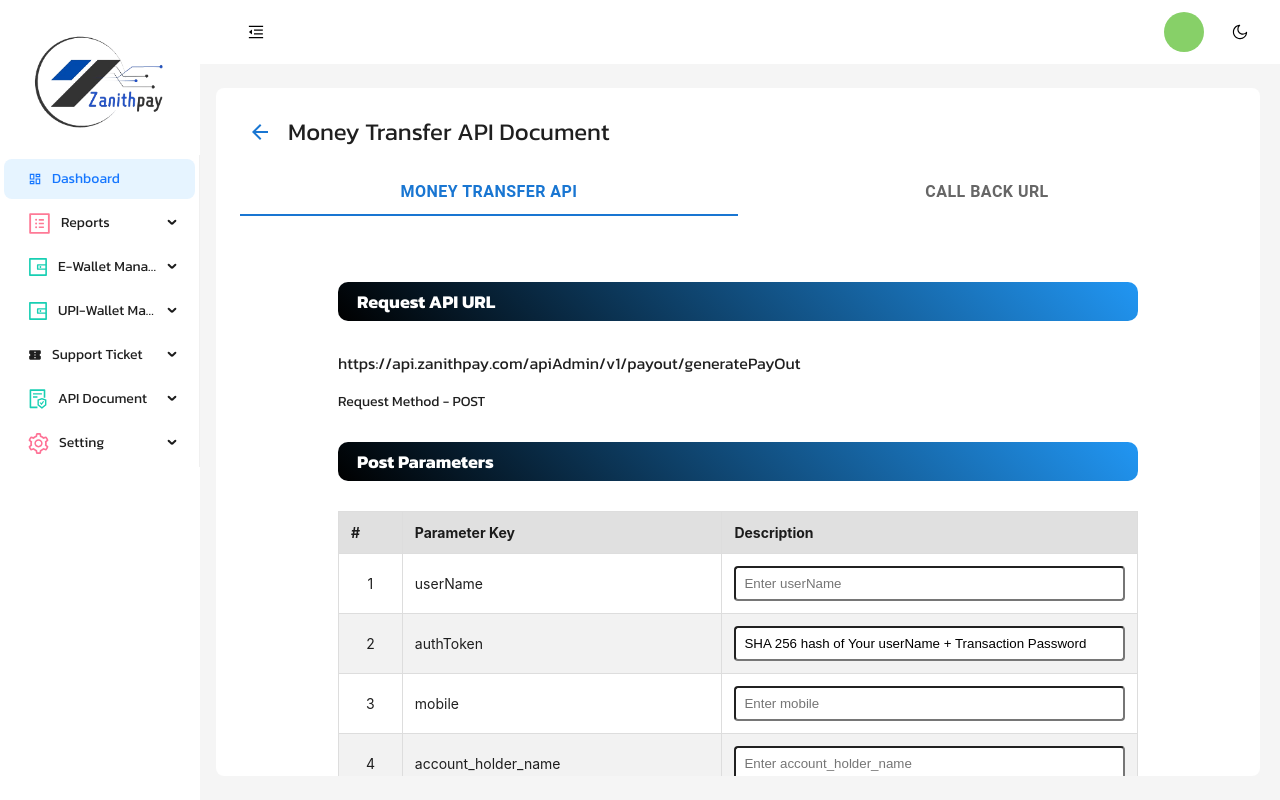
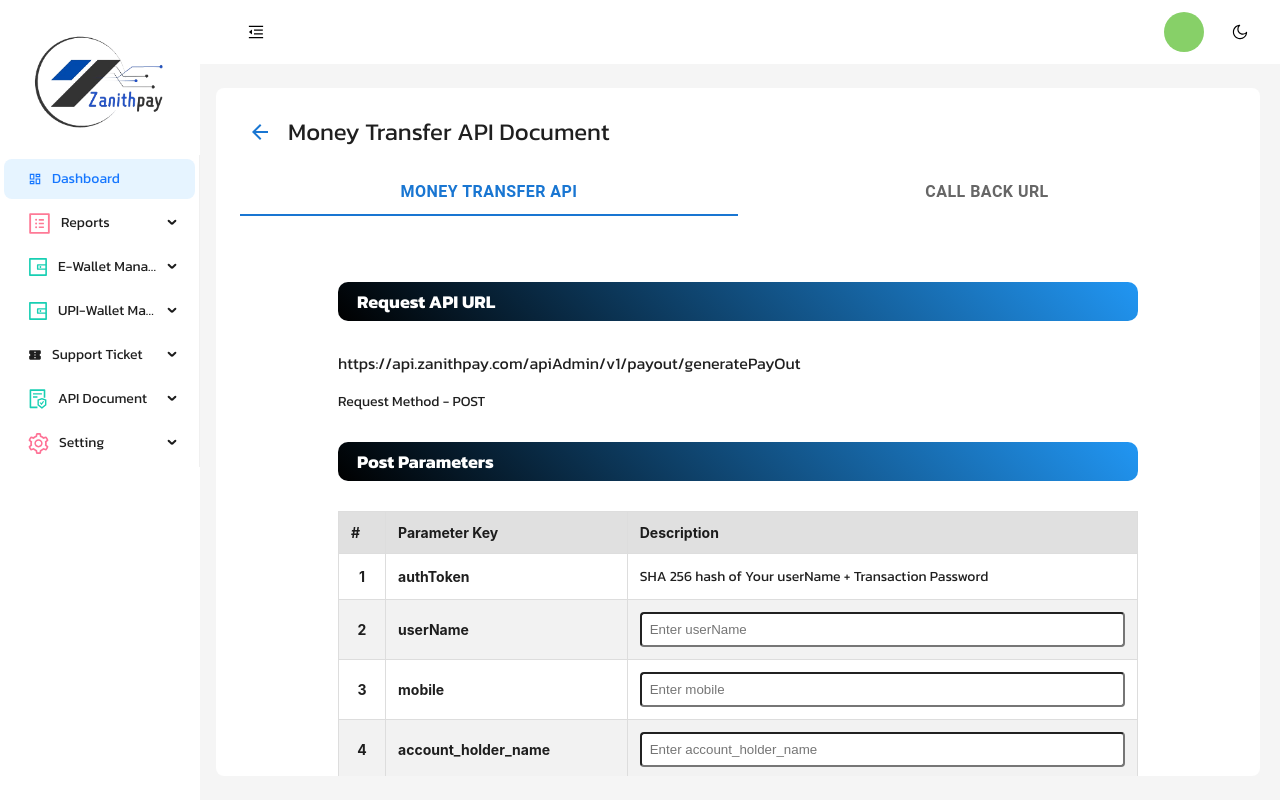
Before and after one commit to ajaydeveloper95/marwarpay-userPannel, a React (Vite) app: page /api-documents/payout in a window 1280 px wide. Built offline with nearby package versions, Linux system fonts and the light colour scheme; no server answers; sample sign-in values are in the browser's storage.

Commit message:
changefixed

```diff
--- a/src/Components/Tables/Apidocument/Gqrapi.jsx
+++ b/src/Components/Tables/Apidocument/Gqrapi.jsx
@@ -1,28 +1,21 @@
 import { useState, useEffect } from 'react';
 
 function Gqrapi() {
-
   const [formData, setFormData] = useState({
+    authToken: 'SHA 256 hash of Your userName + Transaction Password',
     userName: '',
-    authToken: 'SHA 256 hash of Your userName + Transaction Password',
     name: '',
     mobile: '',
     amount: '',
     trxId: ''
   });
 
-
   const [jsonOutput, setJsonOutput] = useState('');
-
-
-
-
 
   useEffect(() => {
     const jsonData = JSON.stringify(formData, null, 2);
     setJsonOutput(jsonData);
   }, [formData]);
-
 
   const handleChange = (e) => {
     const { name, value } = e.target;
@@ -31,9 +24,6 @@ function Gqrapi() {
       [name]: value
     }));
   };
-
-
-
 
   return (
     <div style={{ padding: '20px' }}>
@@ -55,9 +45,21 @@ function Gqrapi() {
                 </tr>
               </thead>
               <tbody>
+                {/* Place authToken as the second row */}
+                <tr>
+                  <td style={{ padding: '10px', borderBottom: '1px solid #eee' }}>1</td>
+                  <td style={{ padding: '10px', borderBottom: '1px solid #eee' }}>authToken</td>
+                  <td style={{ padding: '10px', borderBottom: '1px solid #eee' }}>
+                  <span style={{ fontWeight: 'normal' }}>{formData.authToken}</span>
+                  </td>
+                </tr>
+                {/* Render other fields, skipping authToken */}
                 {Object.entries(formData).map(([key, value], index) => (
+                  key !== 'authToken' && (
                     <tr key={index}>
-                    <td style={{ padding: '10px', borderBottom: '1px solid #eee' }}>{index + 1}</td>
+                      <td style={{ padding: '10px', borderBottom: '1px solid #eee' }}>
+                        {key === 'userName' ? 2 : index + 2} {/* Adjust numbering */}
+                      </td>
                       <td style={{ padding: '10px', borderBottom: '1px solid #eee' }}>{key}</td>
                       <td style={{ padding: '10px', borderBottom: '1px solid #eee' }}>
                         <input
@@ -76,13 +78,13 @@ function Gqrapi() {
                         />
                       </td>
                     </tr>
+                  )
                 ))}
               </tbody>
             </table>
             <p style={{ color: 'red', fontSize: '14px', marginTop: '10px' }}>
               Note: All Parameter keys are case sensitive.
             </p>
-
           </form>
         </div>
         <div className="json-output" style={{ marginBottom: '20px' }}>
@@ -104,11 +106,6 @@ function Gqrapi() {
             }, null, 2)}
           </pre>
         </div>
-
-
-
-
-
         <div>
           <h4>Response Parameters</h4>
           <table style={{ width: '100%', borderCollapse: 'collapse', marginTop: '20px' }}>
@@ -141,7 +138,6 @@ function Gqrapi() {
                 <td style={{ padding: '10px', borderBottom: '1px solid #eee' }}>txnID</td>
                 <td style={{ padding: '10px', borderBottom: '1px solid #eee' }}>QR Reference ID</td>
               </tr>
-
             </tbody>
           </table>
         </div>
--- a/src/Components/Tables/Apidocument/Moneytransfer.jsx
+++ b/src/Components/Tables/Apidocument/Moneytransfer.jsx
@@ -2,8 +2,8 @@ import { useState, useEffect } from 'react';
 
 function Moneytransfer() {
   const [formData, setFormData] = useState({
+    authToken: 'SHA 256 hash of Your userName + Transaction Password',
     userName: '',
-    authToken: 'SHA 256 hash of Your userName + Transaction Password',
     mobile: '',
     account_holder_name: '',
     account_no: '',
@@ -17,9 +17,9 @@ function Moneytransfer() {
   const [error] = useState('');
 
   useEffect(() => {
-    const jsonOutputData = JSON.stringify(formData, null, 2); // Just stringify formData directly
+    const jsonOutputData = JSON.stringify(formData, null, 2);
     setJsonOutput(jsonOutputData);
-  }, [formData]); // Re-run the effect when formData changes
+  }, [formData]);
 
   const handleChange = (e) => {
     const { name, value } = e.target;
@@ -47,10 +47,19 @@ function Moneytransfer() {
               </tr>
             </thead>
             <tbody>
+
+              <tr>
+                <td style={{fontWeight:'bold'}}>1</td>
+                <td style={{fontWeight:'bold'}}>authToken</td>
+                <td>
+                  <span>{formData.authToken}</span>
+                </td>
+              </tr>
               {Object.entries(formData).map(([key, value], index) => (
+                key !== 'authToken' && (
                   <tr key={index}>
-                  <td>{index + 1}</td>
-                  <td>{key}</td>
+                    <td style={{fontWeight:'bold'}}>{key === 'userName' ? 2 : index + 1}</td>
+                    <td style={{fontWeight:'bold'}}>{key}</td>
                     <td>
                       <input
                         type={key === 'txnpwd' ? 'password' : 'text'}
@@ -62,12 +71,13 @@ function Moneytransfer() {
                       />
                     </td>
                   </tr>
+                )
               ))}
             </tbody>
           </table>
         </div>
         <p className="clrred">Note:- All Parameter keys are case sensitive.</p>
-        <div className="json-output" style={{ marginBottom: '20px' }}>
+        <div className="json-output" style={{ marginBottom: '20px',fontWeight:'bold' }}>
           <h4>Post Parameters Object</h4>
           <pre style={{ backgroundColor: '#f4f4f4', padding: '10px', borderRadius: '4px' }}>{jsonOutput}</pre>
         </div>
@@ -79,7 +89,7 @@ function Moneytransfer() {
           </div>
         )}
 
-        <div style={{ marginBottom: '20px' }}>
+        <div style={{ marginBottom: '20px' ,fontWeight:'bold'}}>
           <h4>Server Response</h4>
           <pre style={{ backgroundColor: '#f4f4f4', padding: '10px', borderRadius: '4px' }}>
             {JSON.stringify({
@@ -99,7 +109,7 @@ function Moneytransfer() {
 }
 
 const ResponseTable = () => (
-  <table style={{ width: '100%', borderCollapse: 'collapse', marginTop: '20px' }}>
+  <table style={{ width: '100%', borderCollapse: 'collapse', marginTop: '20px',fontWeight:'bold' }}>
     <thead>
       <tr>
         <th style={{ borderBottom: '2px solid #ccc', padding: '10px', textAlign: 'left' }}>#</th>
```
Lines whose indentation alone changed are shown as unchanged.
